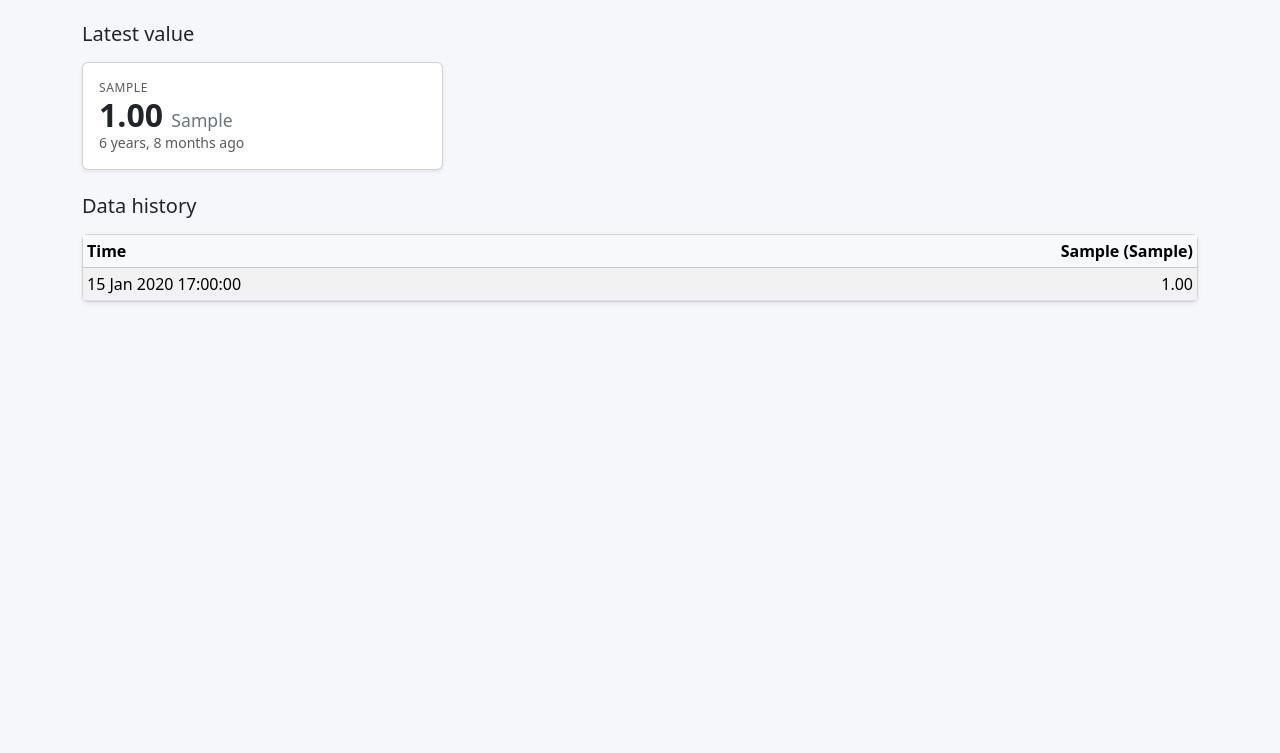
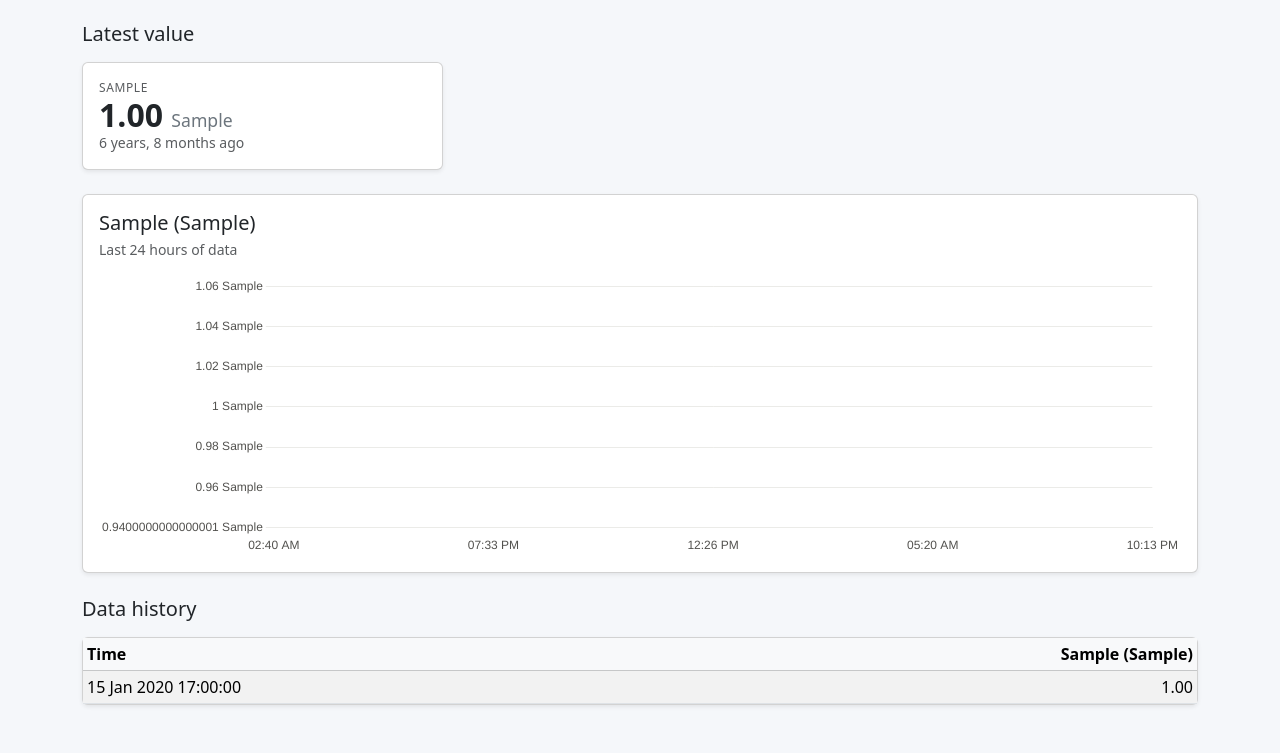
Before and after one commit to as-budi/IoT_platform, a Django app: page /devices/1/ in a window 1280 px wide. Shown: the part 216-969 px from the top of the page. Before the commit the page ends 519 px from the top, so only its background shows below. Run offline with Django 5.2, Linux system fonts and the light colour scheme; a user stored in the database is signed in; tables that the repository leaves empty hold one stand-in row (values such as "Sample post").

Commit message:
Add chart

```diff
--- a/devices/templates/devices/device_detail.html
+++ b/devices/templates/devices/device_detail.html
@@ -56,6 +56,23 @@
   </div>
 </div>
 
+{# ---------- Chart history ---------- #}
+<div class="card shadow-sm mb-4">
+  <div class="card-body">
+    <h2 class="h5 mb-1">{{ device.variable }}{% if device.unit %} ({{ device.unit }}){% endif %}</h2>
+    <p class="small text-muted mb-3">Last 24 hours of data</p>
+    {% if chart_points %}
+    <div class="chart-box">
+      <canvas id="history-chart" role="img"
+              data-variable="{{ device.variable }}" data-unit="{{ device.unit }}"
+              aria-label="Line chart of {{ device.variable }} over the last 24 hours. The same data is listed in the table below."></canvas>
+    </div>
+    {% else %}
+    <div class="text-muted">No data to plot yet.</div>
+    {% endif %}
+  </div>
+</div>
+
 {# ---------- Tabel history ---------- #}
 <h2 class="h5 mb-3">Data history</h2>
 
@@ -109,3 +126,84 @@
 </nav>
 {% endif %}
 {% endblock %}
+
+{% block extra_js %}
+{% if chart_points %}
+{% comment %}
+  json_script menulis data Python sebagai JSON di dalam <script type="application/json">
+  dengan aman (karakter berbahaya di-escape). JavaScript lalu membacanya kembali.
+  Cara ini lebih aman daripada menempelkan {{ data }} langsung ke dalam kode JS.
+{% endcomment %}
+{{ chart_points|json_script:"chart-data" }}
+<script src="https://cdn.jsdelivr.net/npm/chart.js@4.4.1/dist/chart.umd.min.js"></script>
+<script>
+  (function () {
+    const canvas = document.getElementById("history-chart");
+    const points = JSON.parse(document.getElementById("chart-data").textContent);
+    const unit = canvas.dataset.unit;  // dari atribut data-unit di <canvas>
+    const label = canvas.dataset.variable;
+
+    const fmtValue = (v) => v.toFixed(2) + (unit ? " " + unit : "");
+    const fmtTime = (ms) =>
+      new Date(ms).toLocaleTimeString([], { hour: "2-digit", minute: "2-digit" });
+    const fmtDateTime = (ms) =>
+      new Date(ms).toLocaleString([], {
+        day: "2-digit", month: "short", hour: "2-digit", minute: "2-digit", second: "2-digit",
+      });
+
+    const ink = "#52514e";        // teks sekunder (sumbu)
+    const grid = "#ebebe8";       // garis bantu tipis
+    const series = "#2a78d6";     // warna satu-satunya seri
+
+    new Chart(canvas, {
+      type: "line",
+      data: {
+        datasets: [{
+          label: label,
+          data: points,           // [{x: milidetik, y: nilai}, ...]
+          borderColor: series,
+          backgroundColor: series,
+          borderWidth: 2,
+          pointRadius: 0,         // titik disembunyikan, muncul saat disorot
+          pointHoverRadius: 5,
+          pointHoverBorderWidth: 2,
+          pointHoverBorderColor: "#ffffff",
+          tension: 0.25,
+        }],
+      },
+      options: {
+        responsive: true,
+        maintainAspectRatio: false,
+        animation: false,
+        parsing: false,           // data sudah berbentuk {x, y}
+        // Tooltip mengikuti posisi mouse di sumbu x (tanpa harus tepat di garis).
+        interaction: { mode: "nearest", axis: "x", intersect: false },
+        plugins: {
+          legend: { display: false },  // satu seri: judul kartu sudah menamainya
+          tooltip: {
+            displayColors: false,
+            callbacks: {
+              title: (items) => fmtDateTime(items[0].parsed.x),
+              label: (item) => fmtValue(item.parsed.y),
+            },
+          },
+        },
+        scales: {
+          x: {
+            type: "linear",       // waktu sebagai angka milidetik
+            ticks: { color: ink, maxTicksLimit: 8, callback: (v) => fmtTime(v) },
+            grid: { display: false },
+            border: { color: grid },
+          },
+          y: {
+            ticks: { color: ink, callback: (v) => v + (unit ? " " + unit : "") },
+            grid: { color: grid },
+            border: { display: false },
+          },
+        },
+      },
+    });
+  })();
+</script>
+{% endif %}
+{% endblock %}
--- a/devices/views.py
+++ b/devices/views.py
@@ -1,3 +1,5 @@
+from datetime import timedelta
+
 from django.contrib.auth.mixins import LoginRequiredMixin
 from django.contrib.messages.views import SuccessMessageMixin
 from django.core.paginator import Paginator
@@ -15,6 +17,11 @@ from .forms import DeviceForm
 from .models import Device, Telemetry
 
 HISTORY_PAGE_SIZE = 25
+# Chart menampilkan 24 jam terakhir, dihitung mundur dari data terbaru
+# (bukan dari "sekarang"), supaya device yang lama diam tetap punya grafik.
+CHART_WINDOW = timedelta(hours=24)
+# Batas atas jumlah titik, supaya browser tidak menerima data terlalu besar.
+CHART_MAX_POINTS = 1000
 
 
 class OwnedDeviceMixin(LoginRequiredMixin):
@@ -64,9 +71,27 @@ class DeviceDetailView(OwnedDeviceMixin, DetailView):
         device = self.object
 
         # 1) Card: nilai terkini (satu device = satu variabel).
-        context["latest"] = device.latest
+        latest = device.latest
+        context["latest"] = latest
 
-        # 2) Tabel history. Paginator memotong data menjadi halaman-halaman
+        # 2) Chart: deret titik {x: waktu dalam milidetik, y: nilai}, urut
+        # dari lama ke baru. Format ini langsung dipahami Chart.js.
+        chart_points = []
+        if latest is not None:
+            rows = list(
+                device.telemetry.filter(ts__gte=latest.ts - CHART_WINDOW)
+                .order_by("-ts")
+                .values_list("ts", "value")[:CHART_MAX_POINTS]
+            )
+            # Diambil dari yang terbaru (agar batas jumlah memotong data
+            # lama), lalu dibalik supaya garis digambar dari kiri ke kanan.
+            chart_points = [
+                {"x": int(ts.timestamp() * 1000), "y": value}
+                for ts, value in reversed(rows)
+            ]
+        context["chart_points"] = chart_points
+
+        # 3) Tabel history. Paginator memotong data menjadi halaman-halaman
         # (?page=2, dst.) supaya ribuan baris tidak dimuat sekaligus.
         paginator = Paginator(device.telemetry.all(), HISTORY_PAGE_SIZE)
         context["page_obj"] = paginator.get_page(self.request.GET.get("page"))
--- a/static/css/app.css
+++ b/static/css/app.css
@@ -20,3 +20,9 @@ body {
   font-weight: 400;
   color: #6c757d;
 }
+
+/* Tinggi area chart; Chart.js mengisi kotak ini (maintainAspectRatio: false). */
+.chart-box {
+  position: relative;
+  height: 280px;
+}
--- a/templates/base.html
+++ b/templates/base.html
@@ -60,5 +60,7 @@
   </main>
 
   <script src="https://cdn.jsdelivr.net/npm/bootstrap@5.3.3/dist/js/bootstrap.bundle.min.js"></script>
+  {# Halaman yang butuh JavaScript tambahan (mis. chart) mengisi block ini. #}
+  {% block extra_js %}{% endblock %}
 </body>
 </html>
```
Also changed, not shown: devices/tests.py (+18 -0 lines), docs/tahap-01-dashboard-dasar.md (+5 -0 lines).
